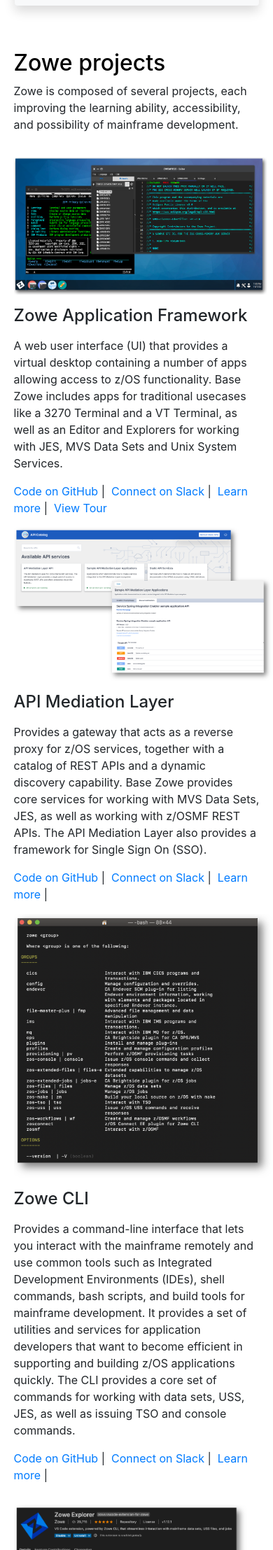
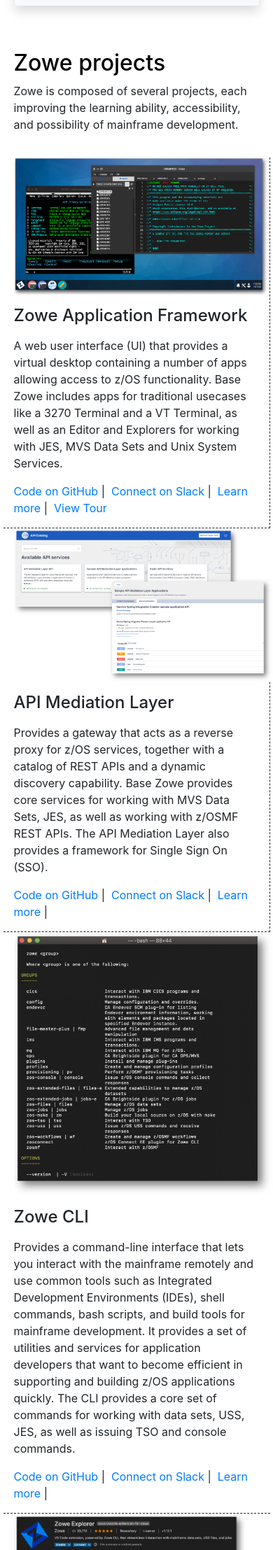
Before and after one commit to zowe/zowe.github.io, a Jekyll site: the page built from index.md, in a window 390 px wide. Shown: the part 2832-5047 px from the top of the page at 70% size. Built offline with Jekyll 4.4.1, drawn with Linux system fonts in a browser that asks for light colours; nearby versions of some CDN libraries; our own code applies the rules of GitHub Pages for plain Markdown files.

Commit message:
Add borders for projects
Signed-off-by: Jakub Balhar <jakub@balhar.net>

```diff
--- a/assets/css/style.css
+++ b/assets/css/style.css
@@ -528,3 +528,13 @@
   padding: 2% 3%;
   color: black !important;
 }
+
+div.row div.column-1, div.row div.column-2 {
+  border-style: dashed;
+  border-width: 0px 1px 1px 0px;
+}
+
+div.row div.column-3 {
+  border-style: dashed;
+  border-width: 0px 0px 1px 0px;
+}
--- a/index.md
+++ b/index.md
@@ -242,9 +242,16 @@
     {% assign range_rows = (1..amount_of_rows )%}
     <div>
       {% for current_row in range_rows %}
-        <div class="row" style="margin-bottom: 4%">
+        <div class="row">
+          {% assign current_row_number = forloop.index %}
+          {% assign amount_of_rows = forloop.length %}
           {% for project in site.data.projects limit: 3 offset: continue %}
-            <div class="col-md-4">
+            {% if amount_of_rows == current_row_number %}
+              <div class="col-md-4 row-{{current_row_number}} column-{{forloop.index}} last" >
+            {% else %}
+              <div class="col-md-4 row-{{current_row_number}} column-{{forloop.index}}" >
+            {% endif %}
+
               <img class="image-zowe-use" src="{{ project.img_url }}">
               <a id="app-framework-intro"><h4>{{ project.name }}</h4></a>
               <p style="margin: 1rem auto">{{project.description}}</p>
```
